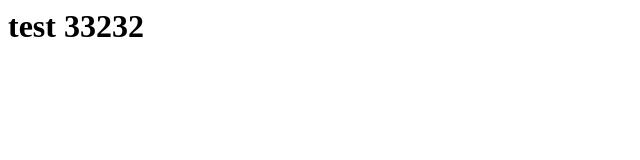
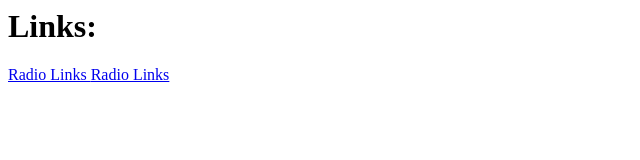
Before and after one commit to EWRTech/ESS, a plain HTML site: page index.html in a window 1280 px wide. Shown: the whole page, without its empty margins (0-640 px from the left). Drawn offline with Linux system fonts and the light colour scheme.

Commit message:
Update index.html

```diff
--- a/index.html
+++ b/index.html
@@ -1 +1,5 @@
-<h1> test 33232 </h1>
+<h1> Links: </h1>
+
+ <a href="tv_links.html"> Radio Links </a>
+
+ <a href="radio_links.html"> Radio Links </a>
```
